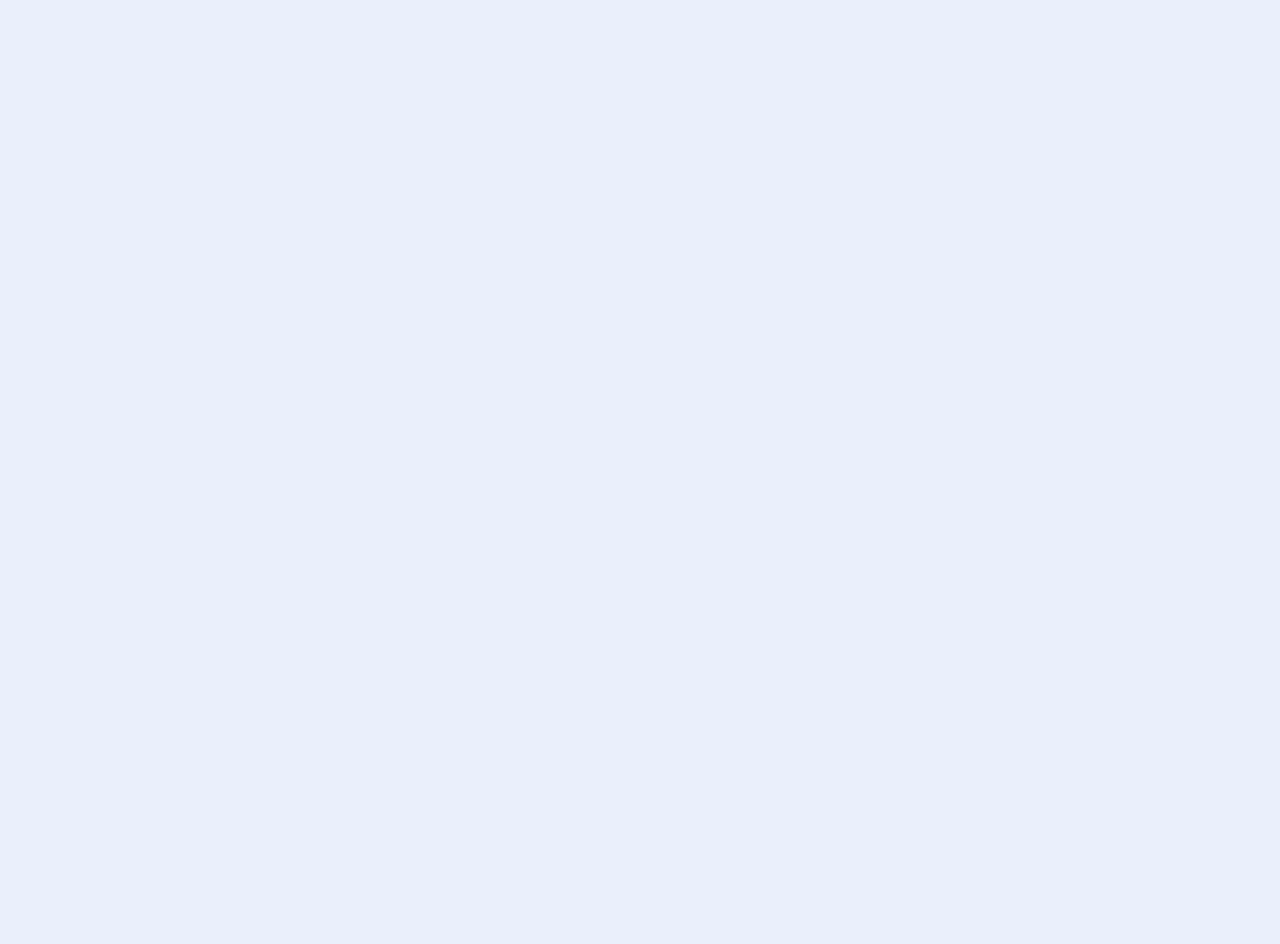
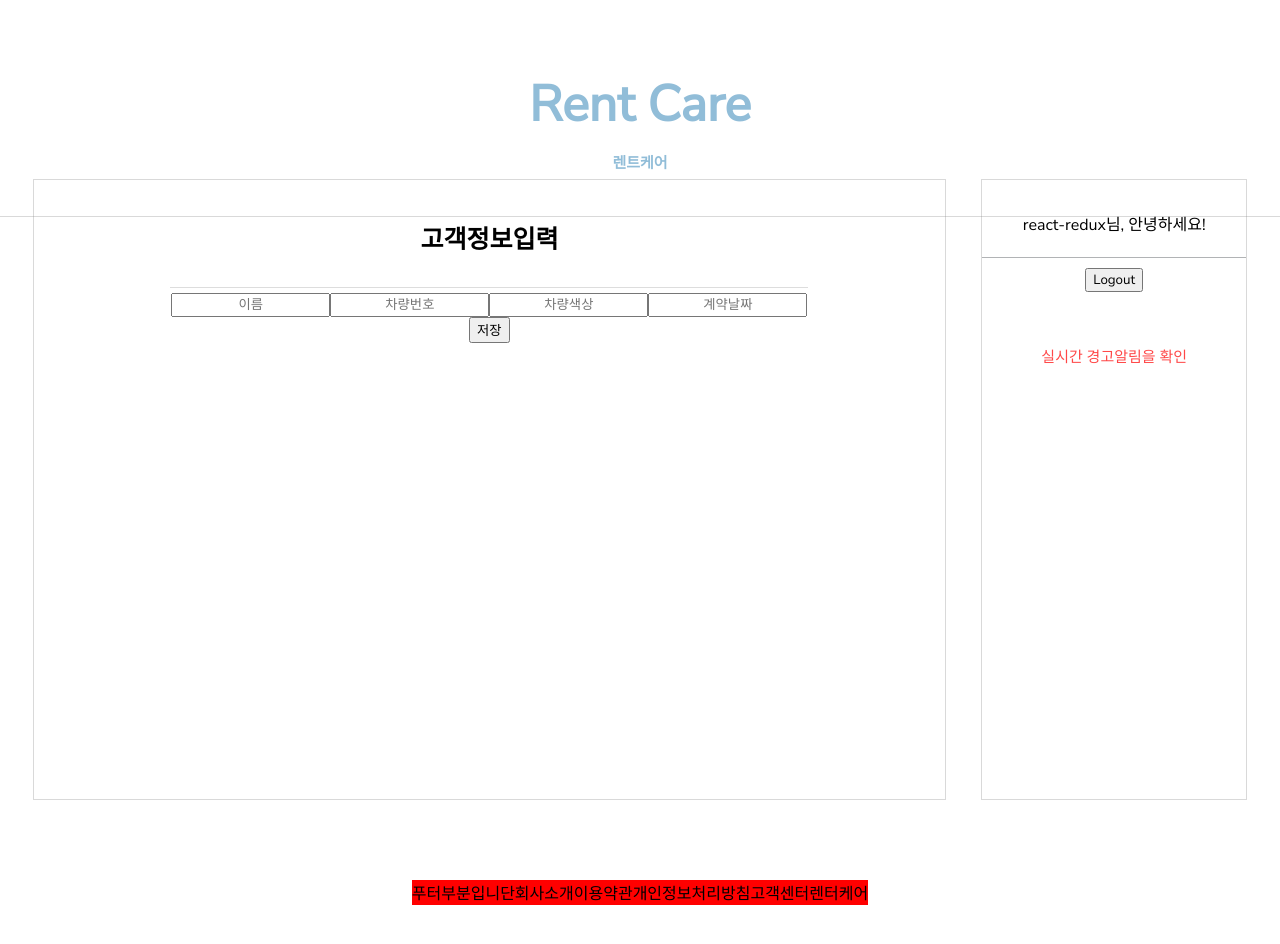
Before and after one commit to SmartRentalCare/JSP, a React (Create React App) app: page /client in a window 1280 px wide. Before the commit this address had no page. Shown: the top 944 px of the page. Before the commit the page ends 800 px from the top, so only its background shows below. Built offline with nearby package versions, Linux system fonts and the light colour scheme.

Commit message:
client + Input정보

```diff
--- a/src/App.js
+++ b/src/App.js
@@ -2,6 +2,7 @@ import LoginPage from "./pages/LoginPage";
 import { BrowserRouter, Routes, Route } from "react-router-dom";
 import MainPage from "./pages/MainPage";
 import AlarmPage from "./pages/AlarmPage";
+import Client from "./pages/Client";
 function App() {
   return (
     <BrowserRouter>
@@ -9,6 +10,7 @@ function App() {
         <Route exact path="/main" element={<MainPage />} />
         <Route exact path="/auth/sign/in" element={<LoginPage />} />
         <Route exact path="/alarm" element={<AlarmPage />} />
+        <Route exact path="/client" element={<Client />} />
       </Routes>
     </BrowserRouter>
   );
--- /dev/null
+++ b/src/pages/Client.jsx
@@ -0,0 +1,95 @@
+import React, { useState } from "react";
+import Header from "./header";
+import Footer from "./footer";
+import axios from "axios";
+import LogoutButton from "./Logoutbutton";
+
+import MovePage from "./MovePage";
+
+export default function Client() {
+  const [user, setUser] = useState("");
+  const [carNum, setCarNum] = useState("");
+  const [carColor, setCarColor] = useState("");
+  const [date, setDate] = useState("");
+  const handleSubmit = async (e) => {
+    e.preventDefault();
+    try {
+      const response = await axios.post("http://localhost:3001/client", {
+        user,
+        carNum,
+        carColor,
+        date,
+      });
+      console.log("입력완료", response.data);
+    } catch (error) {
+      console.error(error);
+    }
+  };
+  return (
+    <div>
+      <div className="main_header">
+        <Header />
+      </div>
+
+      <div className="main">
+        <div className="main_section">
+          <div className="search_box">
+            <h1 className="subtitle">고객정보입력</h1>
+            <form onSubmit={handleSubmit} className="input_box">
+              <div>
+                <input
+                  type="text"
+                  value={user}
+                  className="client_name"
+                  placeholder="이름"
+                  onChange={(e) => setUser(e.target.value)}
+                />
+                <input
+                  type="text"
+                  value={carNum}
+                  className="car_number"
+                  placeholder="차량번호"
+                  onChange={(e) => setCarNum(e.target.value)}
+                />
+                <input
+                  type="text"
+                  value={carColor}
+                  className="car_color"
+                  placeholder="차량색상"
+                  onChange={(e) => setCarColor(e.target.value)}
+                />
+                <input
+                  type="text"
+                  value={date}
+                  className="date_use"
+                  placeholder="계약날짜"
+                  onChange={(e) => setDate(e.target.value)}
+                />
+              </div>
+              <div>
+                <button>저장</button>
+              </div>
+            </form>
+          </div>
+        </div>
+
+        <div className="main_article">
+          <div className="users">
+            <div className="users_name">
+              <p className="name">react-redux님, 안녕하세요!</p>
+            </div>
+            <div className="logout">
+              <LogoutButton />
+            </div>
+            <div className="move">
+              <MovePage />
+            </div>
+          </div>
+        </div>
+      </div>
+      <div className="footer">
+        <Footer />
+      </div>
+    </div>
+  );
+}
--- a/src/pages/List.jsx
+++ b/src/pages/List.jsx
@@ -26,11 +26,9 @@ export default function List() {
                 <div className="info">
                   <p>{post.user}</p>
                   {/*고객이름*/}
-                  <p>{post.carInfo}</p>
+                  <p>{post.carNum}</p>
                   {/*차량번호*/}
-                  <p>{post.carColor}</p>
-                  {/*차량 색*/}
-                  <p>{post.date}</p>
+                  <p>{post.rentDay}</p>
                   {/*차량 빌린 날짜*/}
                 </div>
               </div>
--- a/src/pages/MainPage.jsx
+++ b/src/pages/MainPage.jsx
@@ -15,10 +15,11 @@ export default function MainPage() {
 
   const handleSearch = async () => {
     try {
-      const response = await axios.post("http://localhost:3001/search", {
+      const response = await axios.post("http://localhost:3001/main/search", {
         keyword: searchKeyword,
       });
       setSearchResult(response.data);
+      console.log(response.data);
     } catch (error) {
       console.error(error);
     }
@@ -49,18 +50,15 @@ export default function MainPage() {
 
               {searchResult.length > 0 ? (
                 <ul>
-                  {searchResult &&
-                    searchResult.map((post) => (
-                      <div key={post.id} className="searchKey">
-                        <div className="search_element">
-                          <p>{post.user}</p>
-                          <p>{post.carInfo}</p>
-                          <p>{post.smoke}</p>
-                          <p>{post.drink}</p>
-                          <p>{post.conflict}</p>
-                        </div>
+                  {searchResult.map((post) => (
+                    <div key={post.id} className="searchKey">
+                      <div className="search_element">
+                        <p>{post.user}</p>
+                        <p>{post.carNum}</p>
+                        <p>{post.rentDay}</p>
                       </div>
-                    ))}
+                    </div>
+                  ))}
                 </ul>
               ) : (
                 <div>검색 결과가 없습니다.</div>
```
